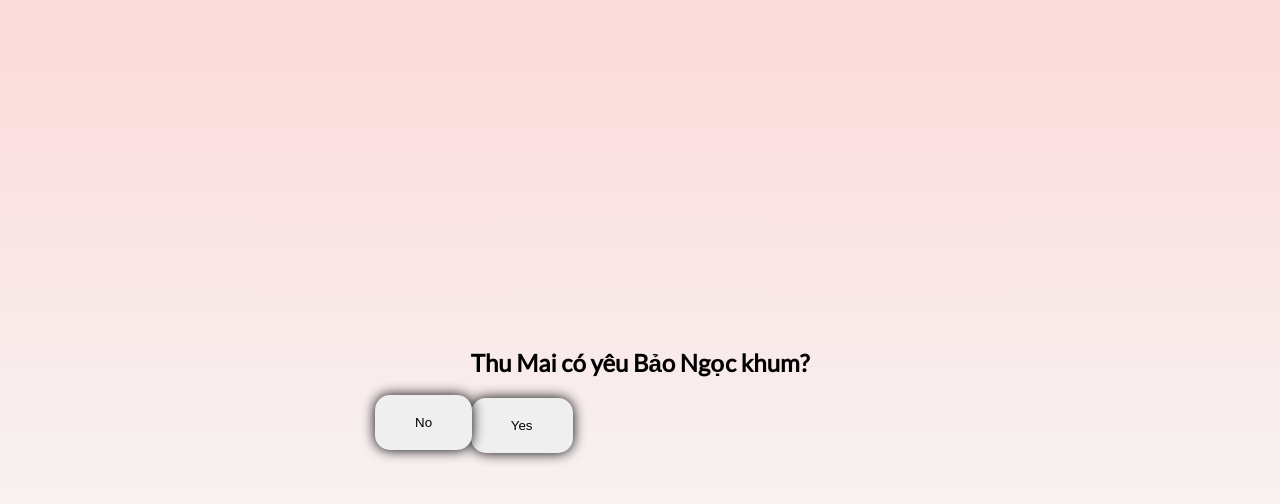
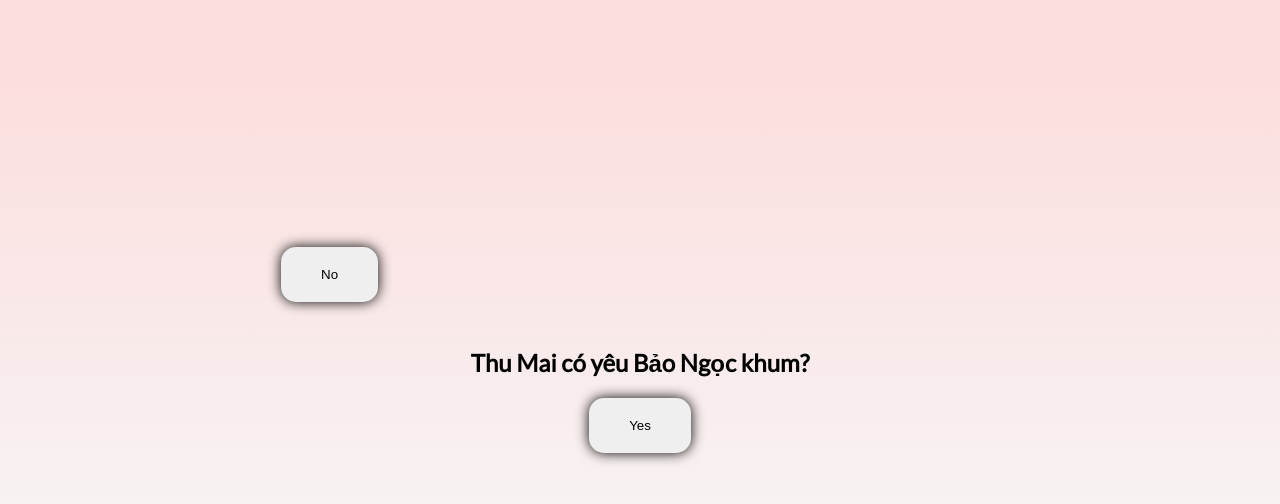
Before and after one commit to ngoczx/ForU, a plain HTML site: page index.html in a window 1280 px wide. Both pictures are taken after a click on the element "No". Drawn offline with Linux system fonts and the light colour scheme.

Commit message:
Upload code

```diff
--- a/index.css
+++ b/index.css
@@ -25,7 +25,7 @@ body {
 .answers {
   margin-top: 20px;
   display: flex;
-  gap: 100px;
+  justify-content: space-around;
 }
 
 .answers button {
--- a/index.js
+++ b/index.js
@@ -6,8 +6,8 @@ let main = document.querySelector('.main-content');
 
 const changePosition = () => {
   elem.style.position = 'absolute';
-  elem.style.top = Math.floor(Math.random() * 801);
-  elem.style.left = Math.floor(Math.random() * 401);
+  elem.style.top = Math.floor(Math.random() * 501);
+  elem.style.left = Math.floor(Math.random() * 301);
 
   //   console.log(Math.random());
 };
@@ -17,7 +17,7 @@ yes.onclick = () => {
   //   container.innerHTML = "<div class='container none'></div>";
 
   main.classList.add('none');
-  //   audio.play();
+  audio.play();
 };
 elem.onclick = changePosition;
 elem.onmouseover = changePosition;
```
